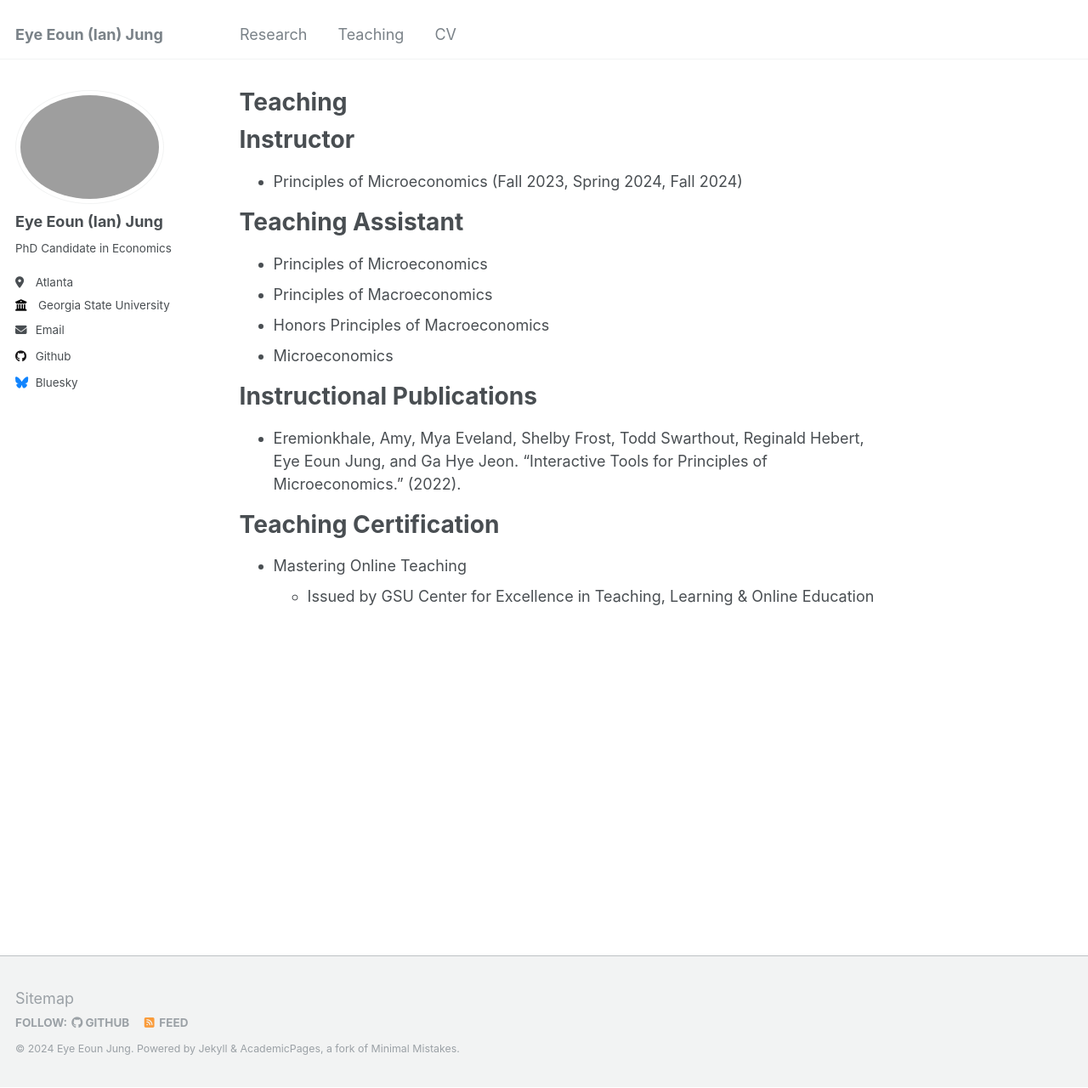
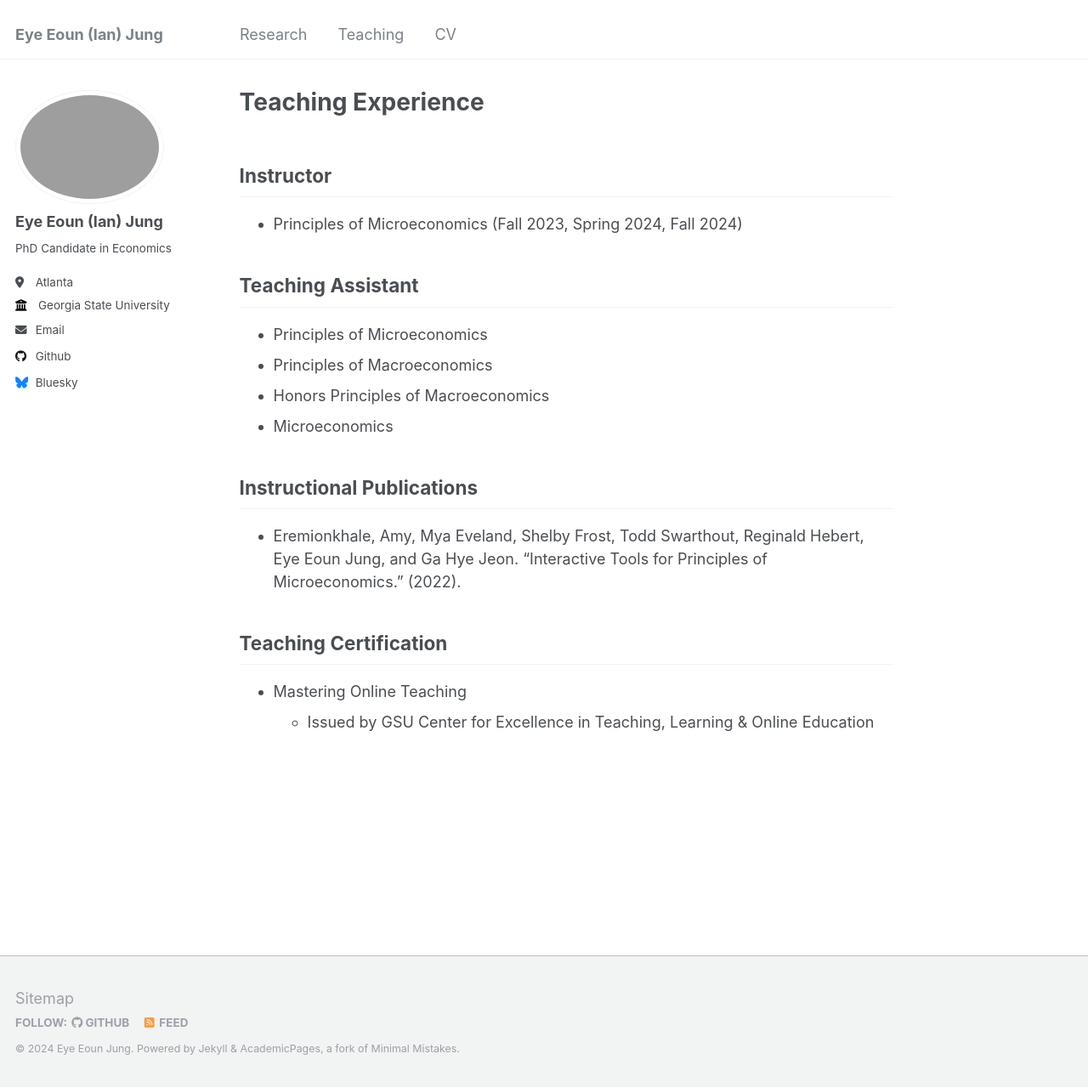
Before and after one commit to ejung11/ejung11.github.io, a Jekyll site: the page built from _pages/teaching.md, in a window 1280 px wide and 1280 px high. Shown: the whole window at 85% size. Built offline with Jekyll 4.4.1, drawn with Linux system fonts in a browser that asks for light colours.

Commit message:
Add files via upload

```diff
--- a/_pages/teaching.md
+++ b/_pages/teaching.md
@@ -1,21 +1,21 @@
 ---
-title: "Teaching"
+title: "Teaching Experience"
 permalink: /teaching/
 author_profile: true
 ---
 
-# Instructor
+## Instructor
 * Principles of Microeconomics (Fall 2023, Spring 2024, Fall 2024)
 
-# Teaching Assistant
+## Teaching Assistant
 * Principles of Microeconomics
 * Principles of Macroeconomics
 * Honors Principles of Macroeconomics
 * Microeconomics
 
-# Instructional Publications
+## Instructional Publications
 * Eremionkhale, Amy, Mya Eveland, Shelby Frost, Todd Swarthout, Reginald Hebert, Eye Eoun Jung, and Ga Hye Jeon. "Interactive Tools for Principles of Microeconomics." (2022).
 
-# Teaching Certification
+## Teaching Certification
 * Mastering Online Teaching
   * Issued by GSU Center for Excellence in Teaching, Learning & Online Education
```
